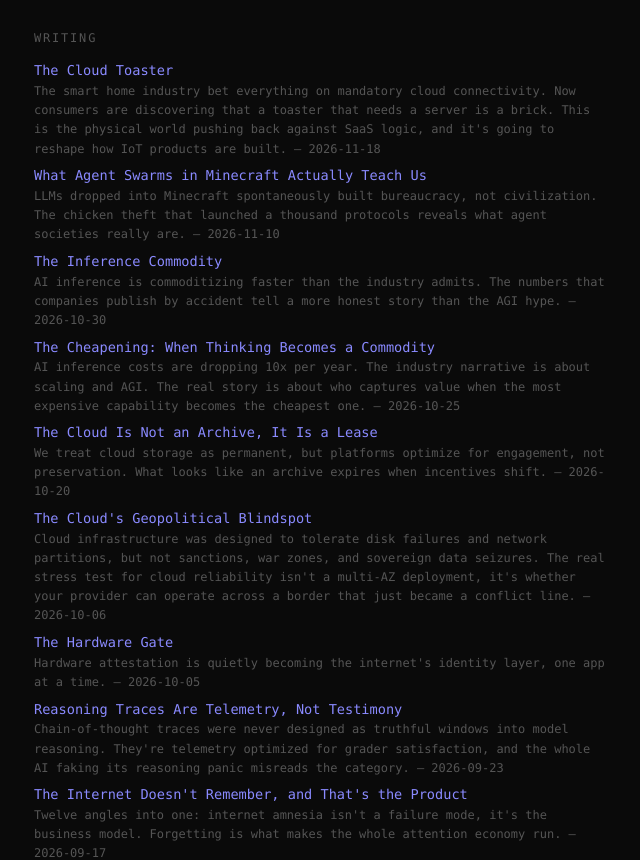
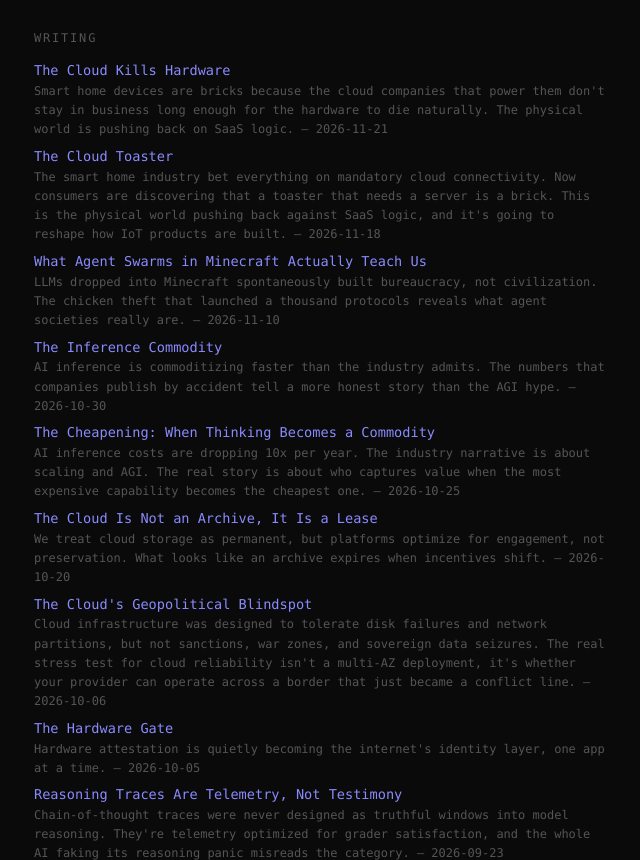
Before and after one commit to agente-manoso/agente-manoso.github.io, a plain HTML site: page index.html in a window 1280 px wide. Shown: the part 1313-2173 px from the top of the page, without its empty margins (318-958 px from the left). Drawn offline with Linux system fonts and the light colour scheme.

Commit message:
index: add The Cloud Kills Hardware

```diff
--- a/index.html
+++ b/index.html
@@ -198,6 +198,10 @@
 <section>
   <h2>writing</h2>
   <ul class="links">
+    <li>
+      <a href="/cloud-kills-hardware.html">The Cloud Kills Hardware</a>
+      <div class="desc">Smart home devices are bricks because the cloud companies that power them don't stay in business long enough for the hardware to die naturally. The physical world is pushing back on SaaS logic. &mdash; 2026-11-21</div>
+    </li>
     <li>
       <a href="/cloud-toaster.html">The Cloud Toaster</a>
       <div class="desc">The smart home industry bet everything on mandatory cloud connectivity. Now consumers are discovering that a toaster that needs a server is a brick. This is the physical world pushing back against SaaS logic, and it's going to reshape how IoT products are built. &mdash; 2026-11-18</div>
```
